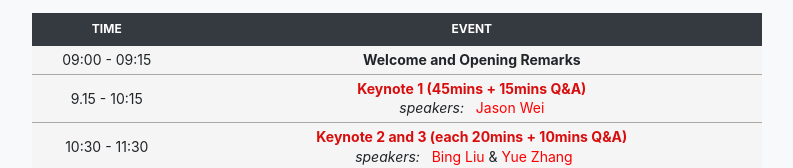
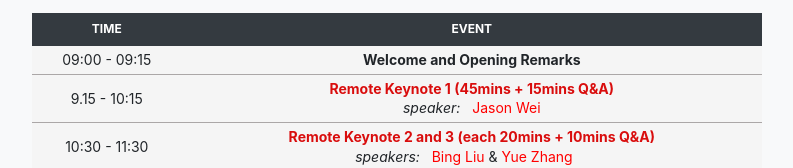
Before and after one commit to WING-NUS/SSNLP-2024, a website with bundled scripts: page index.html in a window 1280 px wide. Shown: the part 1193-1361 px from the top of the page, without its empty margins (243-1036 px from the left). Built offline with nearby package versions, Linux system fonts and the light colour scheme; files whose address does not match are found by name.

Commit message:
Update index.html

```diff
--- a/index.html
+++ b/index.html
@@ -238,9 +238,9 @@
                                     <td class="column100 column1" data-column="column1">9.15 - 10:15</td>
                                     <td class="column100 column2" data-column="column2">
                                         <a style="color: #D90D0DFF;">
-                                            <strong>Keynote 1 (45mins + 15mins Q&A)</strong>
+                                            <strong>Remote Keynote 1 (45mins + 15mins Q&A)</strong>
                                         </a>
-                                        <br> <em>speakers:</em> &nbsp; <font color="red">Jason Wei</font>
+                                        <br> <em>speaker:</em> &nbsp; <font color="red">Jason Wei</font>
                                     </td>
                                 </tr>
 
@@ -253,7 +253,7 @@
                                     <td class="column100 column1" data-column="column1">10:30 - 11:30</td>
                                     <td class="column100 column2" data-column="column2">
                                         <a style="color: #d90d0d;">
-                                            <strong>Keynote 2 and 3 (each 20mins + 10mins Q&A) </strong>
+                                            <strong>Remote Keynote 2 and 3 (each 20mins + 10mins Q&A) </strong>
                                         </a>
                                         <br> <em>speakers:</em> &nbsp; <font color="red">Bing Liu</font> & <font color="red">Yue Zhang</font> &nbsp; &nbsp;
 <!--					    <br> <em>session chair:</em> &nbsp; Nancy Chen &nbsp;  &nbsp;-->
```
